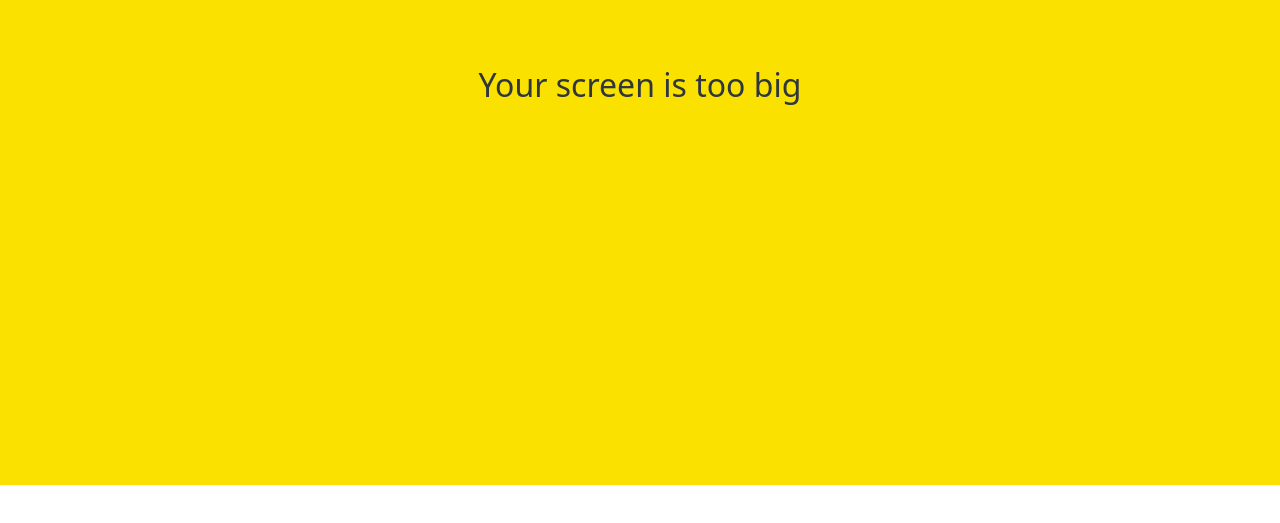
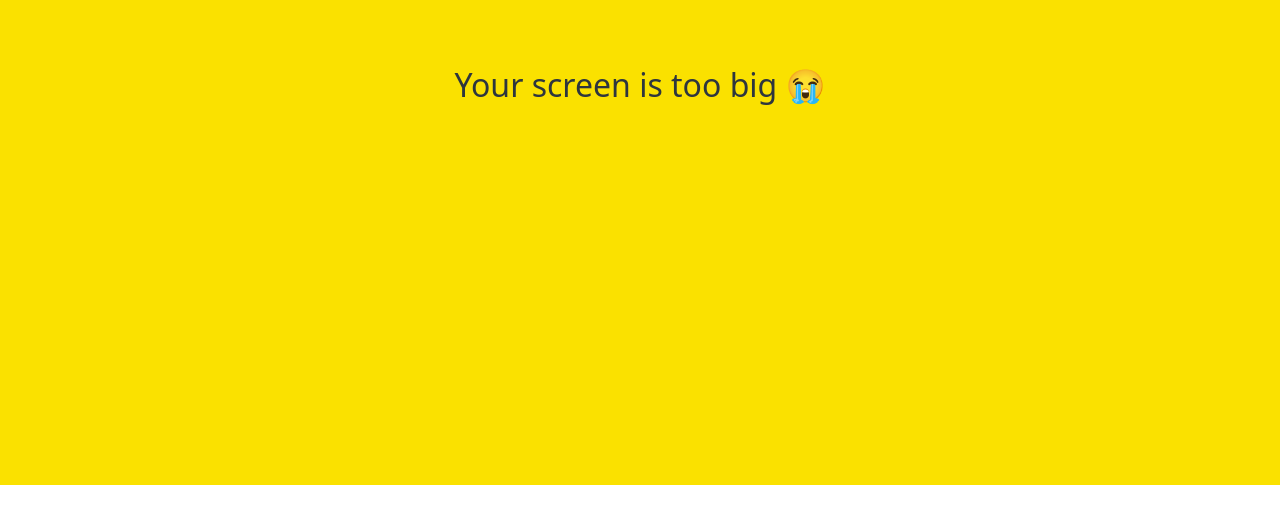
Before and after one commit to dst406/kokoa-clone, a plain HTML site: page friends.html in a window 1280 px wide. Shown: the part 315-838 px from the top of the page. Drawn offline with Linux system fonts and the light colour scheme; grey boxes are pictures that could not be loaded.

Commit message:
Update friends.html

```diff
--- a/friends.html
+++ b/friends.html
@@ -104,7 +104,7 @@
     </div>
 
     <div id="no-mobile">
-        <span>Your screen is too big</span>
+        <span>Your screen is too big 😭</span>
     </div>
 
     <script src="https://kit.fontawesome.com/b74a22e712.js" crossorigin="anonymous"></script>
```
